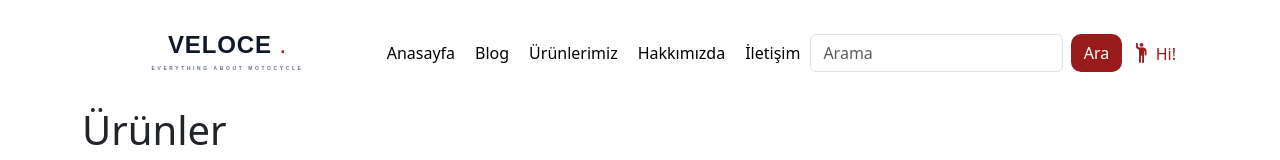
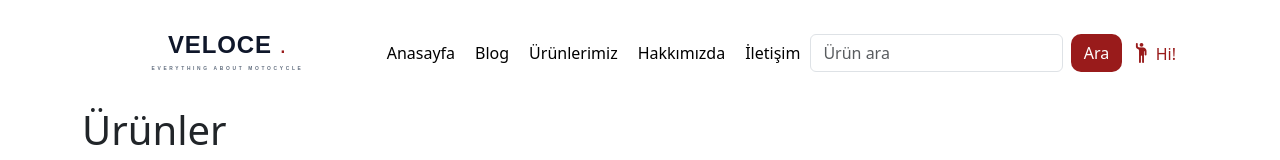
Before and after one commit to berkeozbulut/Veloce, a Vue app in the folder frontend/: page /product in a window 1280 px wide. Shown: the top 160 px of the page. Built offline with nearby package versions, Linux system fonts and the light colour scheme; no server answers.

Commit message:
Navbar ürün arama çubuğu aktfileştirildi ve products sayfasına filtreleme eklendi

```diff
--- a/frontend/src/App.vue
+++ b/frontend/src/App.vue
@@ -2,7 +2,7 @@
 import router from './router';
 import { RouterLink, RouterView } from 'vue-router'
 import Sepet from '@/components/sepet.vue'
-import { reactive, useSSRContext } from 'vue';
+import { reactive } from 'vue';
 import logo from '@/assets/img/Veloce-logo1.svg'
 import { isValidPassword, isPasswordConfirmed, isValidLogin } from './utils/validation';
 import { Modal } from 'bootstrap/dist/js/bootstrap.min';
@@ -58,8 +58,9 @@ import { Modal } from 'bootstrap/dist/js/bootstrap.min';
                                 <RouterLink class="navlink" to="/contact">İletişim</RouterLink>
                             </li>
                         </ul>
-                        <form class="d-flex" role="search">
-                            <input class="form-control me-2" type="search" placeholder="Arama" aria-label="Search" />
+                        <form class="d-flex" role="search" @submit.prevent="search()">
+                            <input v-model="searchText" class="form-control me-2" type="search" placeholder="Ürün ara"
+                                aria-label="Search" />
                             <button class="search-button" type="submit">Ara</button>
                         </form>
                     </div>
@@ -118,7 +119,7 @@ import { Modal } from 'bootstrap/dist/js/bootstrap.min';
             </div>
         </div>
     </footer>
-    <!-- sepet -->
+    <!--! sepet-->
     <Sepet />
     <!--! Login model -->
     <div class="modal fade" id="loginModal" tabindex="-1">
@@ -164,7 +165,6 @@ import { Modal } from 'bootstrap/dist/js/bootstrap.min';
             </div>
         </div>
     </div>
-
     <!--! Register model -->
     <div class="modal fade" id="registerModal" tabindex="-1">
         <div class="modal-dialog modal-dialog-centered">
@@ -247,6 +247,7 @@ export default {
             ],
             baseUrl: "http://localhost:3001",
             isLoggedIn: false,
+            searchText: "",
 
         };
 
@@ -260,7 +261,9 @@ export default {
     watch: {
         $route() {
             this.syncAuth();
+            this.searchText = this.$route.query.q || "";
         },
+
     },
     provide() {
         // her sayfadan(views) veriyi toplamamıza yarıyor.
@@ -271,6 +274,10 @@ export default {
     },
 
     methods: {
+        search() {
+            const q = this.searchText.trim();
+            router.push({ path: "/product", query: q ? { q } : {} });
+        },
         syncAuth() {
             this.isLoggedIn = sessionStorage.getItem("isLoggedIn") === "true";
         },
--- a/frontend/src/views/Product.vue
+++ b/frontend/src/views/Product.vue
@@ -2,11 +2,16 @@
   <div>
     <h1>Ürünler</h1>
     <hr>
+    <p v-if="searchQuery" class="text-muted">
+      "{{ $route.query.q }}" için {{ filteredProducts.length }} sonuç
+      <RouterLink to="/product" class="ms-2">Aramayı temizle</RouterLink>
+    </p>
+    <p v-if="searchQuery && filteredProducts.length === 0">Aradığın ürün bulunamadı.</p>
     <!-- !ürün kartları -->
     <div class="row">
-      <div class="col-12 col-sm-6 col-lg-4 mt-3" v-for="p in products" :key="p.p_id">
+      <div class="col-12 col-sm-6 col-lg-4 mt-3" v-for="p in filteredProducts" :key="p.p_id">
         <div class="card urun-karti h-100">
-          <img class="card-img-top urun-gorsel" v-if="p.p_images" :src="baseUrl + p.p_images" alt="p.p_name">
+          <img class="card-img-top urun-gorsel" v-if="p.p_images" :src="baseUrl + p.p_images" :alt="p.p_name">
           <div class="card-body">
             <h5 class="card-title">{{ p.p_name }}</h5>
             <p v-if="p.p_stock" class="card-text"><b>{{ p.p_stock }}</b> Adet Mevcut!</p>
@@ -47,6 +52,18 @@ export default {
     this.getProducts();
 
 
+  },
+
+  computed: {
+    searchQuery() {
+      return (this.$route.query.q || "").toString().trim().toLocaleLowerCase("tr-TR");
+    },
+    filteredProducts() {
+      if (!this.searchQuery) return this.products;
+      return this.products.filter(p =>
+        p.p_name.toLocaleLowerCase("tr-TR").includes(this.searchQuery)
+      );
+    }
   },
 
   methods: {
@@ -115,7 +132,8 @@ export default {
   /* transition: width 0.3s ease;
 transition-delay: 0.3s; */
 }
-.urun-gorsel{
+
+.urun-gorsel {
   height: 200px;
   object-fit: contain;
   padding: 10px;
```
